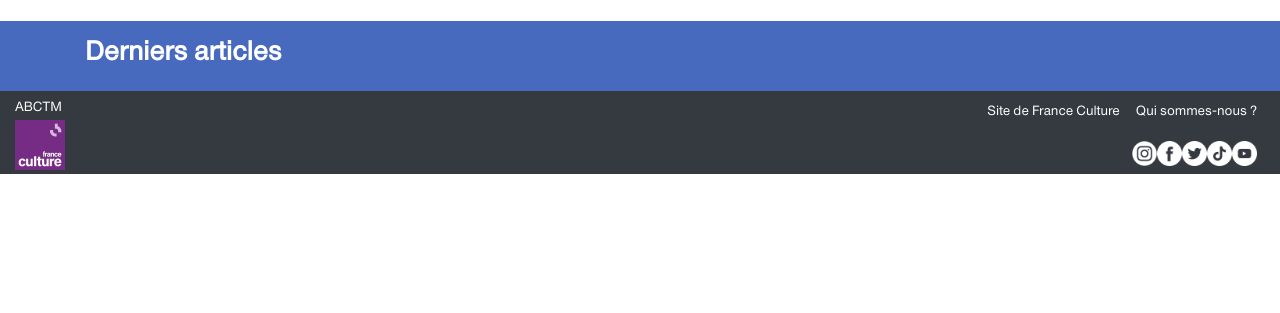
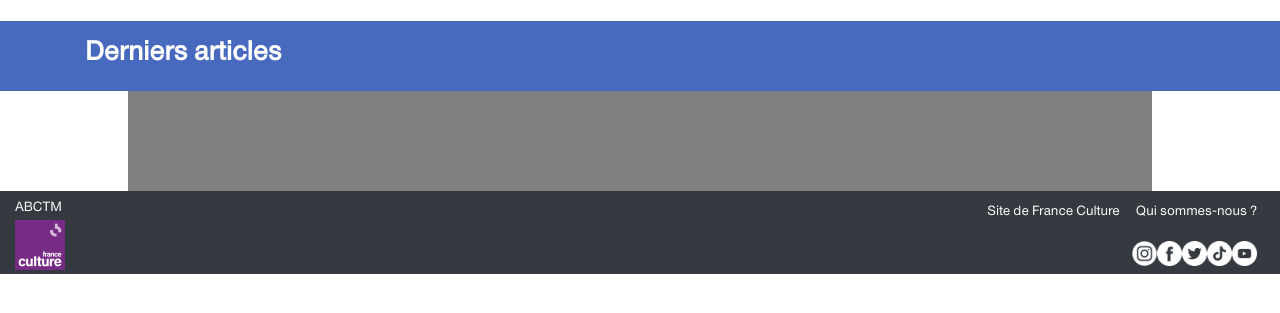
Before and after one commit to culturejo/culturejo.github.io, a plain HTML site: page index.html in a window 1280 px wide. Shown: the part 323-636 px from the top of the page. Drawn offline with nearby package versions, Linux system fonts and the light colour scheme; a script that the page names is missing; a web font is replaced by a local one.

Commit message:
Add files via upload
commented code + base for featured article

```diff
--- a/index.html
+++ b/index.html
@@ -19,6 +19,20 @@
       body.customfont {
           font-family: "My Custom Font";
       }
+
+      .featured-article {
+        width: 80%;
+        margin: auto;
+        min-height: 100px;
+      }
+
+      .featart-image{
+
+        min-width: 100px;
+        min-height: 100px;
+        background-color: grey;
+      }
+
       </style>
 </head>
   <body class="customfont">
@@ -41,10 +55,20 @@
       </ul>
     </header>
   </div>
+
+
+<!-- HERO -->
+
   <div class="px-2 py-2 my-2 text-center">
     <img class="d-block mx-auto mb-4" src="https://upload.wikimedia.org/wikipedia/fr/thumb/6/68/Logo_JO_d%27%C3%A9t%C3%A9_-_Paris_2024.svg/1200px-Logo_JO_d%27%C3%A9t%C3%A9_-_Paris_2024.svg.png" alt="" style="max-width:15%">
     <h4 class="fw-bold">Toute l’information des Jeux Olympiques 2024</h1>
   </div>
+
+
+
+<!-- Carrousel -->
+
+
   <div style="background-color:#4769BE;padding:10px">
     <div class="container">
         <h3 style="color:white;font-weight: bold;">Derniers articles</h3>
@@ -106,6 +130,29 @@
         </div>
     </div>
 </div>
+
+<!-- FEATURED ARTICLE  -->
+
+
+<div class="featured-article">
+
+  <div class="featart-image">
+
+  </div>
+
+  <div class="featart-content">
+
+  </div>
+
+
+</div>
+
+
+
+
+<!-- FOOTER -->
+
+
 <div class="container" style="max-width:none;--bs-gutter-x:none;padding-left:0;padding-right:0;">
     <footer class="d-flex flex-wrap justify-content-between align-items-center bg-dark">
       <p class="col-md-4 mb-0 text-white">ABCTM<br><image src="images/france_q.png" style="max-width:50px"/></p>
```
